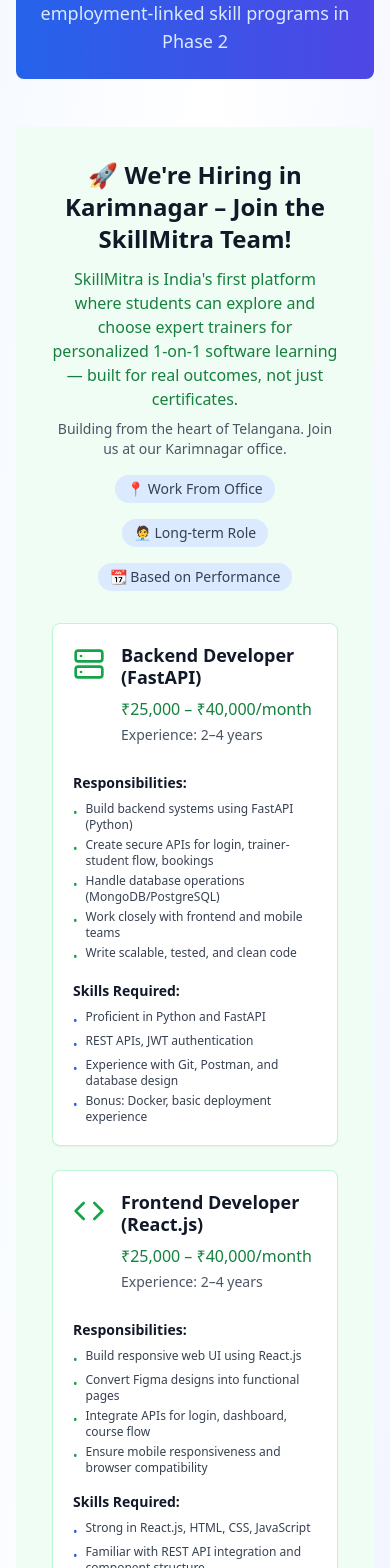
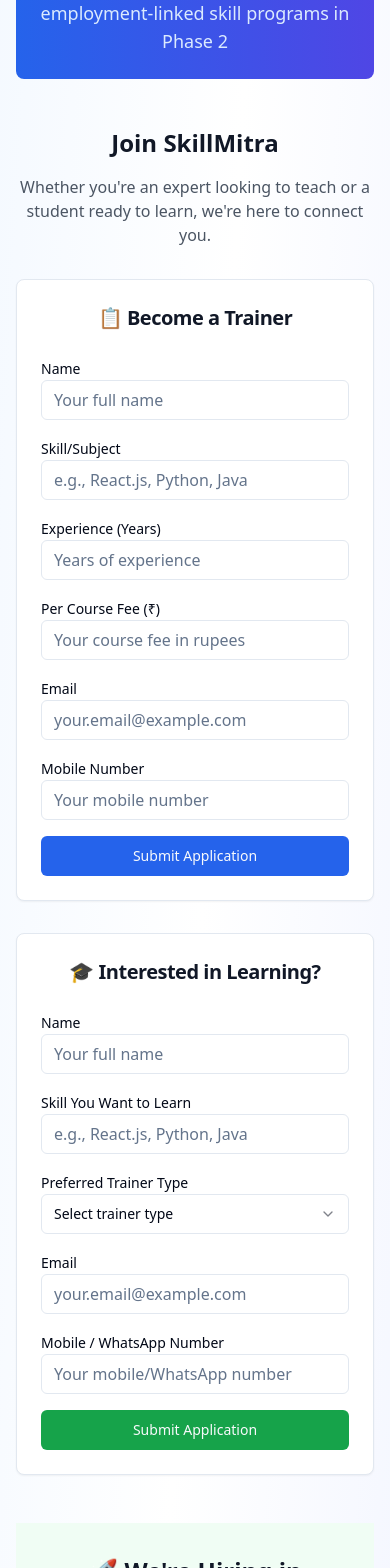
Before and after one commit to abhi3533/skillmitra-appweb, a React (Vite) app: page / in a window 390 px wide. Shown: the part 2740-4308 px from the top of the page. Built offline with nearby package versions, Linux system fonts and the light colour scheme.

Commit message:
Add trainer and student application forms
Added "Become a Trainer" and "Interested in Learning?" forms to the homepage, including input fields for name, skill, experience, fees, email, and mobile number, with a submit button.

```diff
--- /dev/null
+++ b/src/components/ApplicationFormsSection.tsx
@@ -0,0 +1,28 @@
+
+import React from 'react';
+import TrainerApplicationForm from './TrainerApplicationForm';
+import StudentInquiryForm from './StudentInquiryForm';
+
+const ApplicationFormsSection = () => {
+  return (
+    <section className="my-12 md:my-20">
+      <div className="text-center mb-8">
+        <h2 className="text-2xl md:text-3xl font-bold text-gray-900 mb-4">Join SkillMitra</h2>
+        <p className="text-base md:text-lg text-gray-600 max-w-3xl mx-auto">
+          Whether you're an expert looking to teach or a student ready to learn, we're here to connect you.
+        </p>
+      </div>
+
+      <div className="grid md:grid-cols-2 gap-8 max-w-4xl mx-auto">
+        <div className="flex justify-center">
+          <TrainerApplicationForm />
+        </div>
+        <div className="flex justify-center">
+          <StudentInquiryForm />
+        </div>
+      </div>
+    </section>
+  );
+};
+
+export default ApplicationFormsSection;
--- /dev/null
+++ b/src/components/StudentInquiryForm.tsx
@@ -0,0 +1,145 @@
+
+import React, { useState } from 'react';
+import { Button } from '@/components/ui/button';
+import { Input } from '@/components/ui/input';
+import { Label } from '@/components/ui/label';
+import { Card, CardContent, CardHeader, CardTitle } from '@/components/ui/card';
+import { Select, SelectContent, SelectItem, SelectTrigger, SelectValue } from '@/components/ui/select';
+import { useToast } from '@/hooks/use-toast';
+
+const StudentInquiryForm = () => {
+  const [formData, setFormData] = useState({
+    name: '',
+    skill: '',
+    trainerType: '',
+    email: '',
+    mobile: ''
+  });
+  const { toast } = useToast();
+
+  const handleInputChange = (e: React.ChangeEvent<HTMLInputElement>) => {
+    const { name, value } = e.target;
+    setFormData(prev => ({
+      ...prev,
+      [name]: value
+    }));
+  };
+
+  const handleSelectChange = (value: string) => {
+    setFormData(prev => ({
+      ...prev,
+      trainerType: value
+    }));
+  };
+
+  const handleSubmit = (e: React.FormEvent) => {
+    e.preventDefault();
+
+    // Basic validation
+    if (!formData.name || !formData.skill || !formData.trainerType || !formData.email || !formData.mobile) {
+      toast({
+        title: "Missing Information",
+        description: "Please fill in all required fields.",
+        variant: "destructive",
+      });
+      return;
+    }
+
+    console.log('Student Inquiry:', formData);
+    toast({
+      title: "Inquiry Submitted!",
+      description: "We'll match you with the right trainer and contact you soon.",
+    });
+
+    // Reset form
+    setFormData({
+      name: '',
+      skill: '',
+      trainerType: '',
+      email: '',
+      mobile: ''
+    });
+  };
+
+  return (
+    <Card className="w-full max-w-md">
+      <CardHeader className="text-center">
+        <CardTitle className="text-xl font-bold text-gray-900">🎓 Interested in Learning?</CardTitle>
+      </CardHeader>
+      <CardContent>
+        <form onSubmit={handleSubmit} className="space-y-4">
+          <div>
+            <Label htmlFor="student-name">Name</Label>
+            <Input
+              id="student-name"
+              name="name"
+              type="text"
+              value={formData.name}
+              onChange={handleInputChange}
+              placeholder="Your full name"
+              required
+            />
+          </div>
+
+          <div>
+            <Label htmlFor="student-skill">Skill You Want to Learn</Label>
+            <Input
+              id="student-skill"
+              name="skill"
+              type="text"
+              value={formData.skill}
+              onChange={handleInputChange}
+              placeholder="e.g., React.js, Python, Java"
+              required
+            />
+          </div>
+
+          <div>
+            <Label htmlFor="student-trainer-type">Preferred Trainer Type</Label>
+            <Select onValueChange={handleSelectChange} value={formData.trainerType}>
+              <SelectTrigger>
+                <SelectValue placeholder="Select trainer type" />
+              </SelectTrigger>
+              <SelectContent>
+                <SelectItem value="beginner-friendly">Beginner Friendly</SelectItem>
+                <SelectItem value="interview-expert">Interview Expert</SelectItem>
+              </SelectContent>
+            </Select>
+          </div>
+
+          <div>
+            <Label htmlFor="student-email">Email</Label>
+            <Input
+              id="student-email"
+              name="email"
+              type="email"
+              value={formData.email}
+              onChange={handleInputChange}
+              placeholder="your.email@example.com"
+              required
+            />
+          </div>
+
+          <div>
+            <Label htmlFor="student-mobile">Mobile / WhatsApp Number</Label>
+            <Input
+              id="student-mobile"
+              name="mobile"
+              type="tel"
+              value={formData.mobile}
+              onChange={handleInputChange}
+              placeholder="Your mobile/WhatsApp number"
+              required
+            />
+          </div>
+
+          <Button type="submit" className="w-full bg-green-600 hover:bg-green-700">
+            Submit Application
+          </Button>
+        </form>
+      </CardContent>
+    </Card>
+  );
+};
+
+export default StudentInquiryForm;
--- /dev/null
+++ b/src/components/TrainerApplicationForm.tsx
@@ -0,0 +1,154 @@
+
+import React, { useState } from 'react';
+import { Button } from '@/components/ui/button';
+import { Input } from '@/components/ui/input';
+import { Label } from '@/components/ui/label';
+import { Card, CardContent, CardHeader, CardTitle } from '@/components/ui/card';
+import { useToast } from '@/hooks/use-toast';
+
+const TrainerApplicationForm = () => {
+  const [formData, setFormData] = useState({
+    name: '',
+    skill: '',
+    experience: '',
+    fee: '',
+    email: '',
+    mobile: ''
+  });
+  const { toast } = useToast();
+
+  const handleInputChange = (e: React.ChangeEvent<HTMLInputElement>) => {
+    const { name, value } = e.target;
+    setFormData(prev => ({
+      ...prev,
+      [name]: value
+    }));
+  };
+
+  const handleSubmit = (e: React.FormEvent) => {
+    e.preventDefault();
+
+    // Basic validation
+    if (!formData.name || !formData.skill || !formData.experience || !formData.fee || !formData.email || !formData.mobile) {
+      toast({
+        title: "Missing Information",
+        description: "Please fill in all required fields.",
+        variant: "destructive",
+      });
+      return;
+    }
+
+    console.log('Trainer Application:', formData);
+    toast({
+      title: "Application Submitted!",
+      description: "We'll review your trainer application and get back to you soon.",
+    });
+
+    // Reset form
+    setFormData({
+      name: '',
+      skill: '',
+      experience: '',
+      fee: '',
+      email: '',
+      mobile: ''
+    });
+  };
+
+  return (
+    <Card className="w-full max-w-md">
+      <CardHeader className="text-center">
+        <CardTitle className="text-xl font-bold text-gray-900">📋 Become a Trainer</CardTitle>
+      </CardHeader>
+      <CardContent>
+        <form onSubmit={handleSubmit} className="space-y-4">
+          <div>
+            <Label htmlFor="trainer-name">Name</Label>
+            <Input
+              id="trainer-name"
+              name="name"
+              type="text"
+              value={formData.name}
+              onChange={handleInputChange}
+              placeholder="Your full name"
+              required
+            />
+          </div>
+
+          <div>
+            <Label htmlFor="trainer-skill">Skill/Subject</Label>
+            <Input
+              id="trainer-skill"
+              name="skill"
+              type="text"
+              value={formData.skill}
+              onChange={handleInputChange}
+              placeholder="e.g., React.js, Python, Java"
+              required
+            />
+          </div>
+
+          <div>
+            <Label htmlFor="trainer-experience">Experience (Years)</Label>
+            <Input
+              id="trainer-experience"
+              name="experience"
+              type="number"
+              value={formData.experience}
+              onChange={handleInputChange}
+              placeholder="Years of experience"
+              min="0"
+              required
+            />
+          </div>
+
+          <div>
+            <Label htmlFor="trainer-fee">Per Course Fee (₹)</Label>
+            <Input
+              id="trainer-fee"
+              name="fee"
+              type="number"
+              value={formData.fee}
+              onChange={handleInputChange}
+              placeholder="Your course fee in rupees"
+              min="0"
+              required
+            />
+          </div>
+
+          <div>
+            <Label htmlFor="trainer-email">Email</Label>
+            <Input
+              id="trainer-email"
+              name="email"
+              type="email"
+              value={formData.email}
+              onChange={handleInputChange}
+              placeholder="your.email@example.com"
+              required
+            />
+          </div>
+
+          <div>
+            <Label htmlFor="trainer-mobile">Mobile Number</Label>
+            <Input
+              id="trainer-mobile"
+              name="mobile"
+              type="tel"
+              value={formData.mobile}
+              onChange={handleInputChange}
+              placeholder="Your mobile number"
+              required
+            />
+          </div>
+
+          <Button type="submit" className="w-full bg-blue-600 hover:bg-blue-700">
+            Submit Application
+          </Button>
+        </form>
+      </CardContent>
+    </Card>
+  );
+};
+
+export default TrainerApplicationForm;
--- a/src/pages/Index.tsx
+++ b/src/pages/Index.tsx
@@ -6,6 +6,7 @@ import Hero from '@/components/Hero';
 import FeatureCard from '@/components/FeatureCard';
 import ContactSection from '@/components/ContactSection';
 import HiringSection from '@/components/HiringSection';
+import ApplicationFormsSection from '@/components/ApplicationFormsSection';
 import ChatSupport from '@/components/ChatSupport';
 
 const Index = () => {
@@ -125,6 +126,10 @@ const Index = () => {
           </section>
 
           <div className="my-12 md:my-20">
+            <ApplicationFormsSection />
+          </div>
+
+          <div className="my-12 md:my-20">
             <HiringSection />
           </div>
 
```
